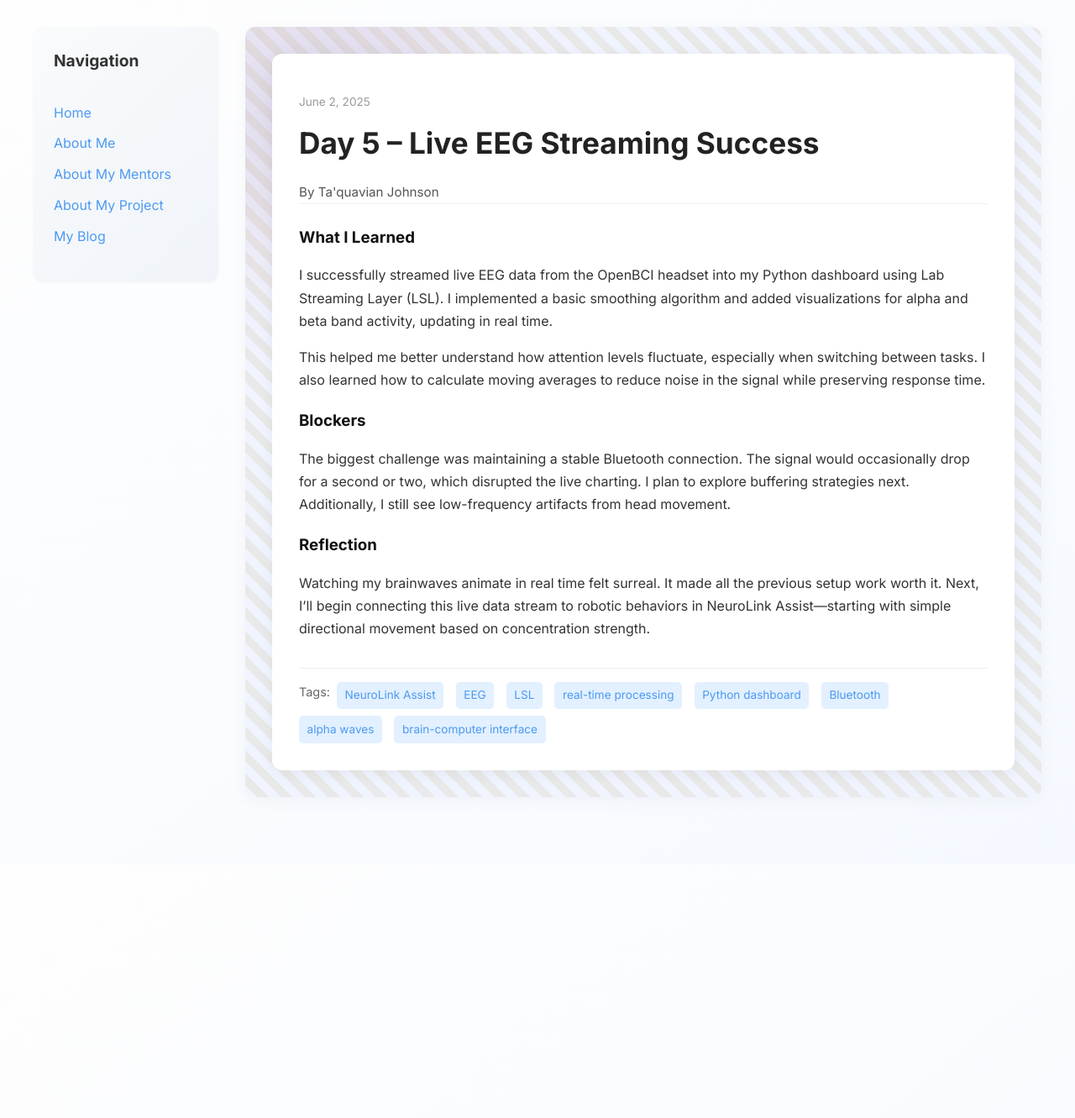
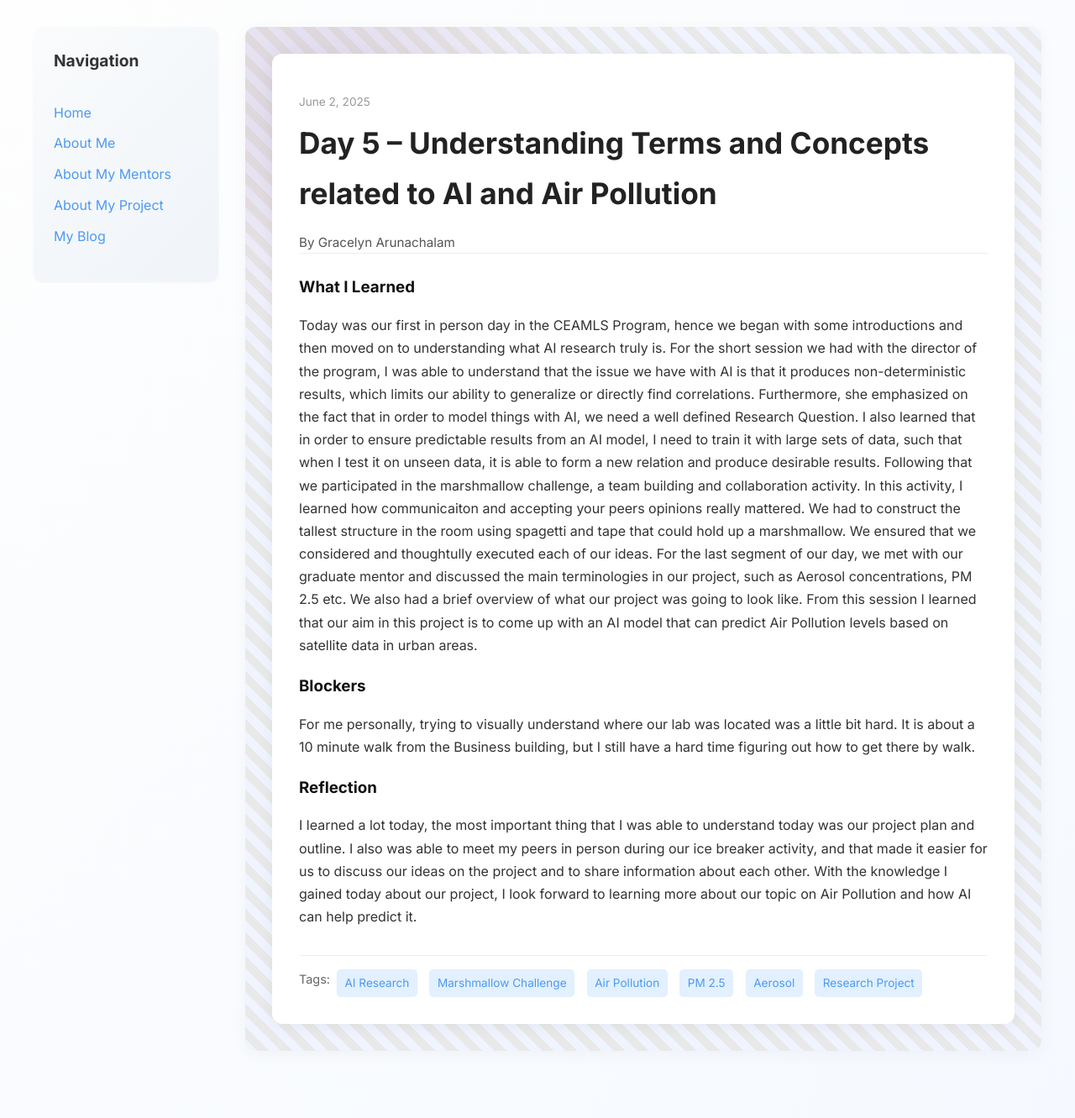
Before and after one commit to GracelynRuth/GracelynRuth.github.io, a Jekyll site: the page built from _posts/2025-06-02-day-5.md, in a window 1280 px wide. Shown: the whole page at 84% size. Built offline with Jekyll 4.4.1, drawn with Linux system fonts in a browser that asks for light colours; before the commit the page ends 1029 px from its top, so only the background shows below that.

Commit message:
Update 2025-06-02-day-5.md

```diff
--- a/_posts/2025-06-02-day-5.md
+++ b/_posts/2025-06-02-day-5.md
@@ -1,19 +1,19 @@
 ---
 layout: post
-title: "Day 5 – Live EEG Streaming Success"
+title: "Day 5 – Understanding Terms and Concepts related to AI and Air Pollution"
 date: 2025-06-02
-author: Ta'quavian Johnson
+author: Gracelyn Arunachalam
 permalink: /day5.html
-tags: ["NeuroLink Assist", "EEG", "LSL", "real-time processing", "Python dashboard", "Bluetooth", "alpha waves", "brain-computer interface"]
+tags: ["AI Research", "Marshmallow Challenge", "Air Pollution", "PM 2.5", "Aerosol", "Research Project"]
 
 what_i_learned: |
-  I successfully streamed live EEG data from the OpenBCI headset into my Python dashboard using Lab Streaming Layer (LSL). I implemented a basic smoothing algorithm and added visualizations for alpha and beta band activity, updating in real time.
-
-  This helped me better understand how attention levels fluctuate, especially when switching between tasks. I also learned how to calculate moving averages to reduce noise in the signal while preserving response time.
+  Today was our first in person day in the CEAMLS Program, hence we began with some introductions and then moved on to understanding what AI research truly is. For the short session we had with the director of the program, I was able to understand that the issue we have with AI is that it produces non-deterministic results, which limits our ability to generalize or directly find correlations. Furthermore, she emphasized on the fact that in order to model things with AI, we need a well defined Research Question. I also learned that in order to ensure predictable results from an AI model, I need to train it with large sets of data, such that when I test it on unseen data, it is able to form a new relation and produce desirable results.
+  Following that we participated in the marshmallow challenge, a team building and collaboration activity. In this activity, I learned how communicaiton and accepting your peers opinions really mattered. We had to construct the tallest structure in the room using spagetti and tape that could hold up a marshmallow. We ensured that we considered and thoughtully executed each of our ideas.
+  For the last segment of our day, we met with our graduate mentor and discussed the main terminologies in our project, such as Aerosol concentrations, PM 2.5 etc. We also had a brief overview of what our project was going to look like. From this session I learned that our aim in this project is to come up with an AI model that can predict Air Pollution levels based on satellite data in urban areas.
 
 blockers: |
-  The biggest challenge was maintaining a stable Bluetooth connection. The signal would occasionally drop for a second or two, which disrupted the live charting. I plan to explore buffering strategies next. Additionally, I still see low-frequency artifacts from head movement.
+  For me personally, trying to visually understand where our lab was located was a little bit hard. It is about a 10 minute walk from the Business building, but I still have a hard time figuring out how to get there by walk.
 
 reflection: |
-  Watching my brainwaves animate in real time felt surreal. It made all the previous setup work worth it. Next, I’ll begin connecting this live data stream to robotic behaviors in NeuroLink Assist—starting with simple directional movement based on concentration strength.
+  I learned a lot today, the most important thing that I was able to understand today was our project plan and outline. I also was able to meet my peers in person during our ice breaker activity, and that made it easier for us to discuss our ideas on the project and to share information about each other. With the knowledge I gained today about our project, I look forward to learning more about our topic on Air Pollution and how AI can help predict it.
 ---
```
